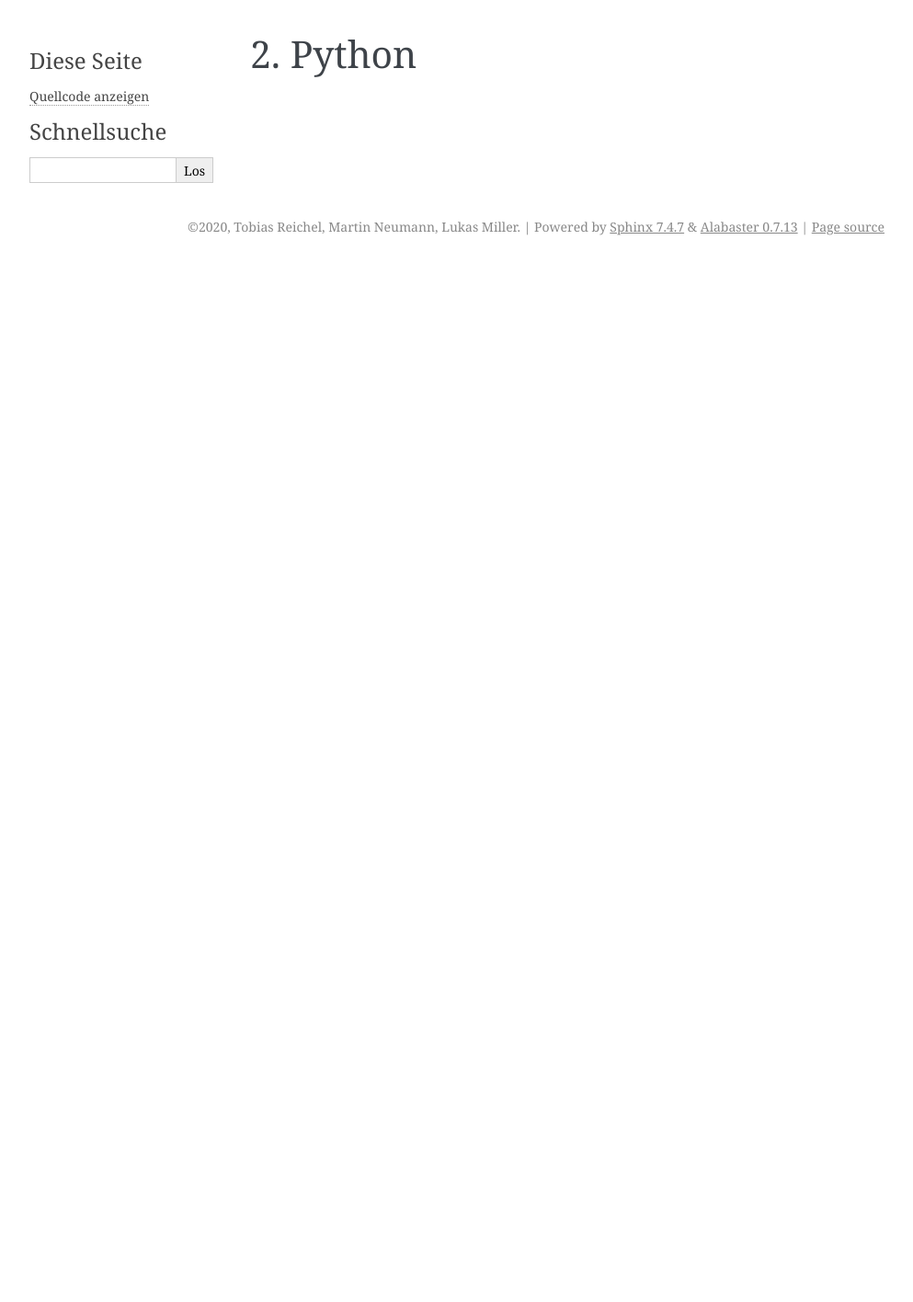
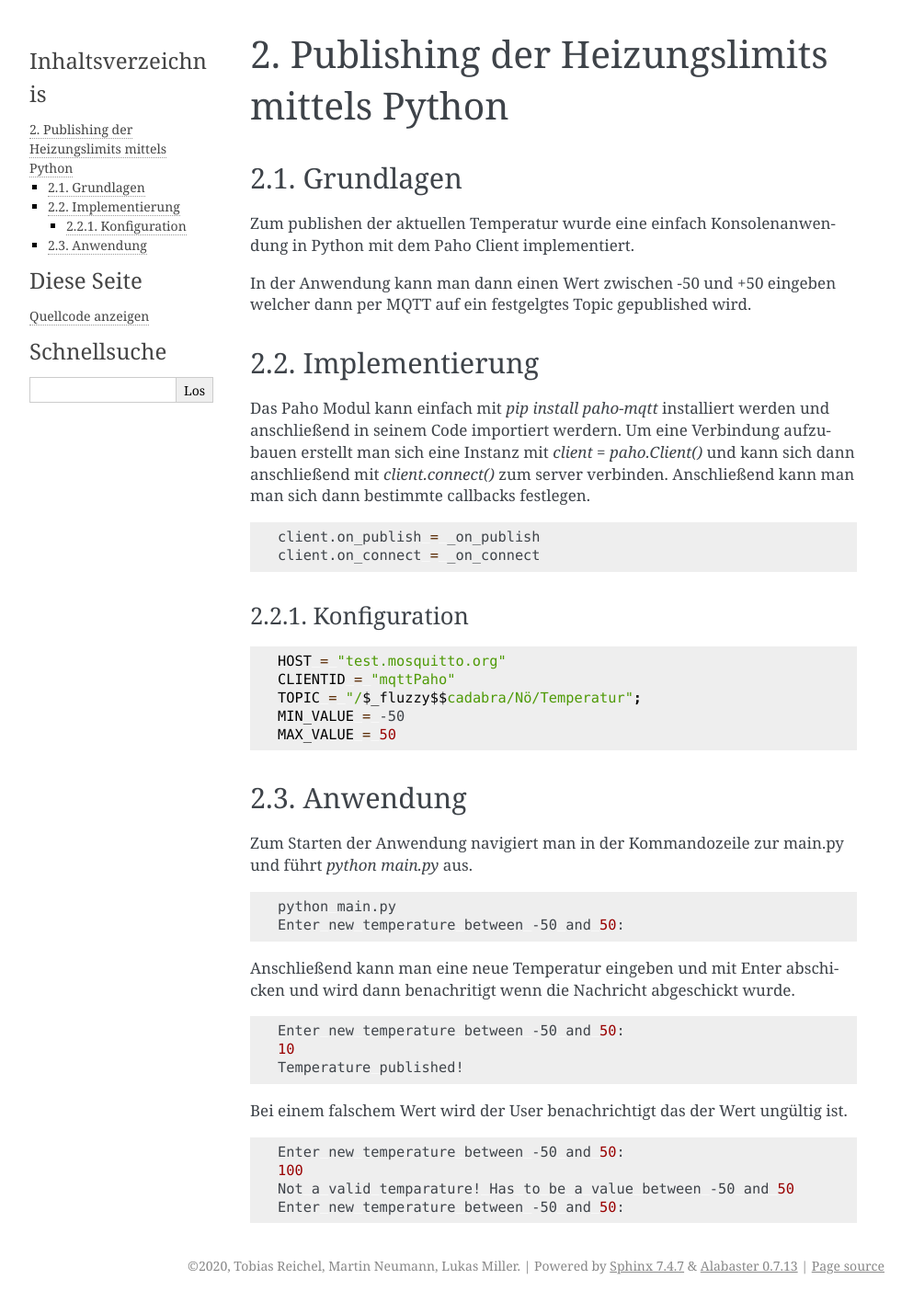
Before and after one commit to Schneggera/mqtt, a Sphinx documentation site: the page built from sphinx/python.rst, in a window 1280 px wide. Shown: the whole page at 92% size, without its empty margins (148-1141 px from the left). Built offline with Sphinx 7.4.7, drawn with Linux system fonts in a browser that asks for light colours; before the commit the page ends 900 px from its top, so only the background shows below that.

Commit message:
updated sphinx

```diff
--- a/sphinx/python.rst
+++ b/sphinx/python.rst
@@ -1,2 +1,65 @@
-Python
-=======
+Publishing der Heizungslimits mittels Python
+=================================================
+
+Grundlagen
+----------
+
+Zum publishen der aktuellen Temperatur wurde eine einfach Konsolenanwendung in
+Python mit dem Paho Client implementiert.
+
+In der Anwendung kann man dann einen Wert zwischen -50 und +50 eingeben welcher
+dann per MQTT auf ein festgelgtes Topic gepublished wird.
+
+Implementierung
+---------------
+
+Das Paho Modul kann einfach mit `pip install paho-mqtt` installiert werden und
+anschließend in seinem Code importiert werdern. Um eine Verbindung aufzubauen
+erstellt man sich eine Instanz mit `client = paho.Client()` und kann sich dann
+anschließend mit `client.connect()` zum server verbinden. Anschließend kann man
+man sich dann bestimmte callbacks festlegen.
+
+.. code-block:: bash
+
+    client.on_publish = _on_publish
+    client.on_connect = _on_connect
+
+Konfiguration
+^^^^^^^^^^^^^
+
+.. code-block:: bash
+
+    HOST = "test.mosquitto.org"
+    CLIENTID = "mqttPaho"
+    TOPIC = "/$_fluzzy$$cadabra/Nö/Temperatur";
+    MIN_VALUE = -50
+    MAX_VALUE = 50
+
+Anwendung
+---------
+
+Zum Starten der Anwendung navigiert man in der Kommandozeile zur main.py und
+führt `python main.py` aus.
+
+.. code-block:: bash
+
+    python main.py
+    Enter new temperature between -50 and 50:
+
+Anschließend kann man eine neue Temperatur eingeben und mit Enter abschicken und
+wird dann benachritigt wenn die Nachricht abgeschickt wurde.
+
+.. code-block:: bash
+
+    Enter new temperature between -50 and 50:
+    10
+    Temperature published!
+
+Bei einem falschem Wert wird der User benachrichtigt das der Wert ungültig ist.
+
+.. code-block:: bash
+
+    Enter new temperature between -50 and 50:
+    100
+    Not a valid temparature! Has to be a value between -50 and 50
+    Enter new temperature between -50 and 50:
```
Also changed, not shown: 1 other file.
